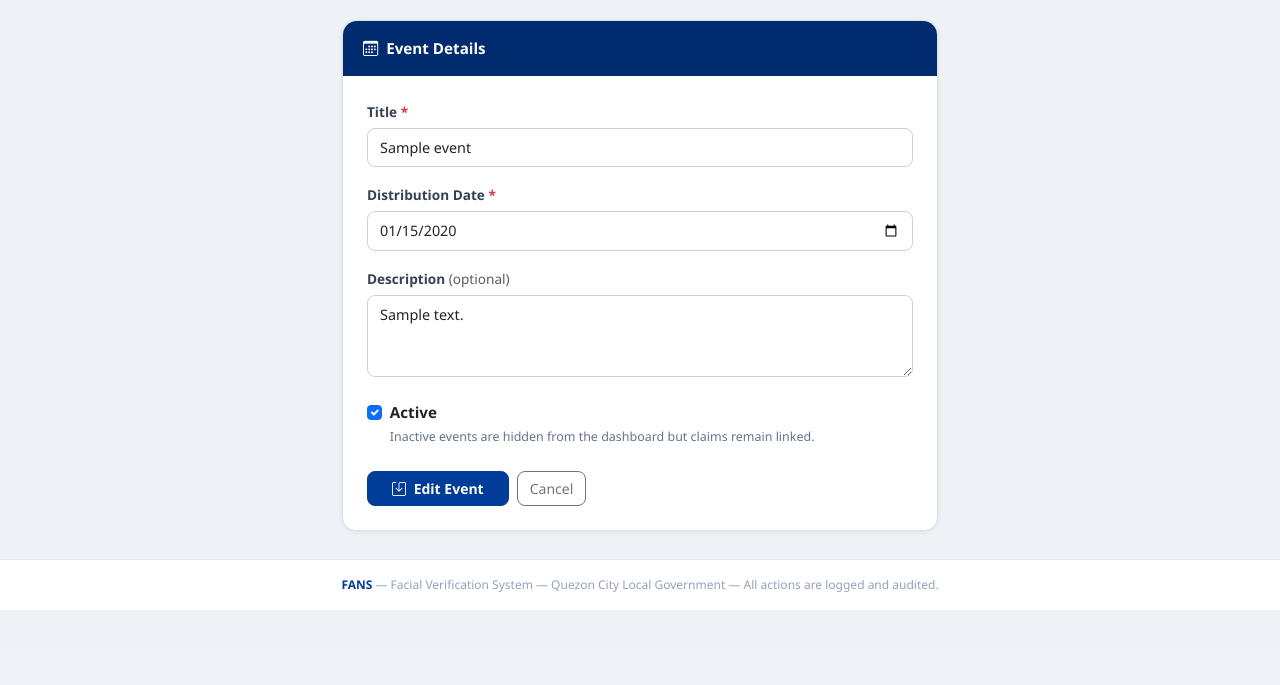
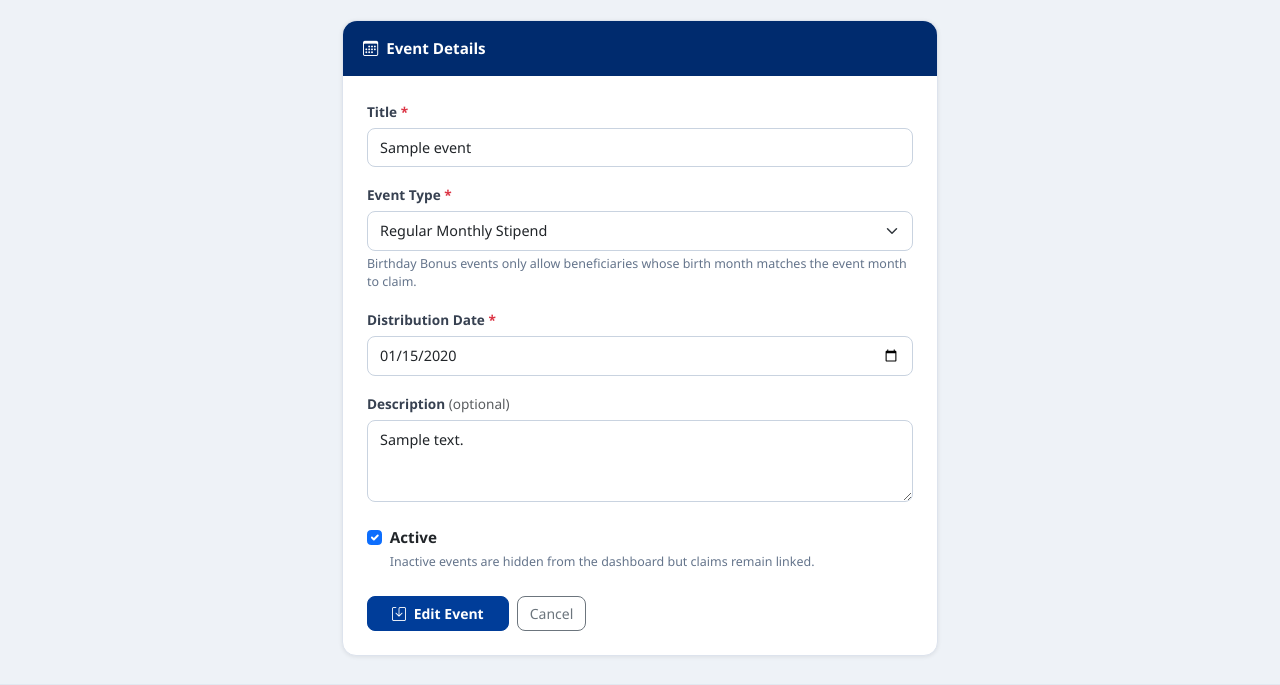
Before and after one commit to AEILEXE/FANS-C-A-Secure-FaceNet-Based-Facial-Verification-System-for-Senior-Citizen-Stipend-Distribution, a Django app: page /verification/stipend/00000000-0000-0000-0000-000000000001/edit/ in a window 1280 px wide. Shown: the part 152-837 px from the top of the page. Before the commit the page ends 762 px from the top, so only its background shows below. Run offline with Django 4.2, Linux system fonts and the light colour scheme; a user stored in the database is signed in; tables that the repository leaves empty hold one stand-in row (values such as "Sample post").

Commit message:
Add stipend event type & model load handling
Introduce a birthday_bonus event type for stipend payouts and improve face-recognition diagnostics. Changes include:

- Add StipendEvent.event_type with choices (regular / birthday_bonus), eligibility checks, and helper to get eligible beneficiaries; add migration verification/0004.
- Update views and templates to surface event_type (forms, lists, capture UI) and enforce birthday-event eligibility on verify_start; include audit log details when creating stipend events.
- Improve face_utils to detect TensorFlow vs keras-facenet load errors, store the model load error, expose get_model_load_error(), and fall back to a mock model with clearer warnings; surface errors in the config and capture UIs.
- Add migrations: accounts/0002 to record CustomUser.is_active change and logs/0002 to add an 'update' AuditLog action.
- Update requirements: pin numpy upper bound and switch to tensorflow-cpu==2.13.0 with guidance in README.
- Expand README with migrations reference and TensorFlow/Windows troubleshooting and explain mock vs demo modes.

These changes add birthday-bonus support and make verification failures easier to diagnose for demo and dev environments.

```diff
--- a/templates/verification/stipend_form.html
+++ b/templates/verification/stipend_form.html
@@ -39,6 +39,21 @@
         </div>
 
         <div class="mb-3">
+          <label class="form-label fw-semibold">Event Type <span class="text-danger">*</span></label>
+          <select name="event_type" class="form-select">
+            <option value="regular" {% if not event or event.event_type == 'regular' %}selected{% endif %}>
+              Regular Monthly Stipend
+            </option>
+            <option value="birthday_bonus" {% if event.event_type == 'birthday_bonus' %}selected{% endif %}>
+              Birthday Bonus
+            </option>
+          </select>
+          <div class="form-text">
+            Birthday Bonus events only allow beneficiaries whose birth month matches the event month to claim.
+          </div>
+        </div>
+
+        <div class="mb-3">
           <label class="form-label fw-semibold">Distribution Date <span class="text-danger">*</span></label>
           <input type="date" name="date" class="form-control"
                  value="{{ event.date|date:'Y-m-d'|default:'' }}" required>
--- a/verification/models.py
+++ b/verification/models.py
@@ -9,10 +9,27 @@ class StipendEvent(models.Model):
     Represents a stipend distribution schedule (e.g., monthly payout).
     Claims can be linked to a StipendEvent so logs show which payout period
     is being claimed.
+
+    event_type:
+      REGULAR      — standard monthly stipend; all active beneficiaries are eligible.
+      BIRTHDAY_BONUS — birthday bonus; only beneficiaries whose birth month matches
+                       the event month are eligible.
     """
+    EVENT_TYPE_REGULAR = 'regular'
+    EVENT_TYPE_BIRTHDAY = 'birthday_bonus'
+    EVENT_TYPE_CHOICES = [
+        (EVENT_TYPE_REGULAR, 'Regular Monthly Stipend'),
+        (EVENT_TYPE_BIRTHDAY, 'Birthday Bonus'),
+    ]
+
     id = models.UUIDField(primary_key=True, default=uuid.uuid4, editable=False)
     title = models.CharField(max_length=200)
     date = models.DateField()
+    event_type = models.CharField(
+        max_length=30,
+        choices=EVENT_TYPE_CHOICES,
+        default=EVENT_TYPE_REGULAR,
+    )
     description = models.TextField(blank=True)
     is_active = models.BooleanField(default=True)
     created_by = models.ForeignKey(
@@ -30,6 +47,26 @@ class StipendEvent(models.Model):
 
     def __str__(self):
         return f'{self.title} ({self.date})'
+
+    def is_beneficiary_eligible(self, beneficiary) -> bool:
+        """
+        Returns True if the beneficiary is eligible for this stipend event.
+        For BIRTHDAY_BONUS events, the beneficiary's birth month must match the event month.
+        """
+        if self.event_type == self.EVENT_TYPE_BIRTHDAY:
+            return beneficiary.date_of_birth.month == self.date.month
+        return True
+
+    def get_eligible_beneficiaries(self):
+        """Returns a queryset of active beneficiaries eligible for this event."""
+        from beneficiaries.models import Beneficiary
+        qs = Beneficiary.objects.filter(
+            status=Beneficiary.STATUS_ACTIVE,
+            consent_given=True,
+        )
+        if self.event_type == self.EVENT_TYPE_BIRTHDAY:
+            qs = qs.filter(date_of_birth__month=self.date.month)
+        return qs
 
 
 class FaceEmbedding(models.Model):
--- a/verification/views.py
+++ b/verification/views.py
@@ -16,6 +16,7 @@ from .face_utils import (
     load_image_from_bytes,
     detect_and_align_face,
     is_using_mock_model,
+    get_model_load_error,
 )
 from .liveness import (
     run_full_liveness_check,
@@ -80,6 +81,20 @@ def verify_start(request, pk):
     today = timezone.now().date()
     active_event = StipendEvent.objects.filter(is_active=True, date=today).first()
 
+    # Birthday bonus eligibility check: if today's event is a birthday bonus,
+    # only beneficiaries whose birth month matches the event month can claim via face scan.
+    if (active_event
+            and active_event.event_type == StipendEvent.EVENT_TYPE_BIRTHDAY
+            and claimant_type == VerificationAttempt.CLAIMANT_BENEFICIARY):
+        if not active_event.is_beneficiary_eligible(beneficiary):
+            from django.contrib import messages
+            messages.error(
+                request,
+                f'{beneficiary.full_name} is not eligible for this Birthday Bonus event. '
+                f'Only beneficiaries born in {active_event.date.strftime("%B")} are eligible.'
+            )
+            return redirect('verification:verify_select')
+
     if claimant_type == VerificationAttempt.CLAIMANT_REPRESENTATIVE:
         if not beneficiary.has_representative:
             from django.contrib import messages
@@ -130,6 +145,10 @@ def verify_start(request, pk):
     liveness_required = getattr(django_settings, 'LIVENESS_REQUIRED', False)
     demo_mode = getattr(django_settings, 'DEMO_MODE', True)
 
+    using_mock = is_using_mock_model()
+    is_birthday_event = (
+        active_event and active_event.event_type == StipendEvent.EVENT_TYPE_BIRTHDAY
+    )
     return render(request, 'verification/verify_capture.html', {
         'beneficiary': beneficiary,
         'session_id': session_id,
@@ -139,7 +158,9 @@ def verify_start(request, pk):
         'liveness_required': liveness_required,
         'demo_mode': demo_mode,
         'active_event': active_event,
-        'using_mock': is_using_mock_model(),
+        'is_birthday_event': is_birthday_event,
+        'using_mock': using_mock,
+        'model_load_error': get_model_load_error() if using_mock else None,
     })
 
 
@@ -599,6 +620,7 @@ def verify_config(request):
 
     threshold_review_min = round(current_threshold * 0.85, 2)
     threshold_review_max = round(current_threshold - 0.01, 2)
+    using_mock = is_using_mock_model()
     return render(request, 'verification/config.html', {
         'current_threshold': current_threshold,
         'threshold_review_min': threshold_review_min,
@@ -607,7 +629,8 @@ def verify_config(request):
         'anti_spoof_threshold': getattr(django_settings, 'ANTI_SPOOF_THRESHOLD', 0.15),
         'demo_mode': demo_mode,
         'demo_threshold': getattr(django_settings, 'DEMO_THRESHOLD', 0.60),
-        'using_mock': is_using_mock_model(),
+        'using_mock': using_mock,
+        'model_load_error': get_model_load_error() if using_mock else None,
     })
 
 
@@ -638,6 +661,9 @@ def stipend_create(request):
         title = request.POST.get('title', '').strip()
         date_str = request.POST.get('date', '')
         description = request.POST.get('description', '').strip()
+        event_type = request.POST.get('event_type', StipendEvent.EVENT_TYPE_REGULAR)
+        if event_type not in (StipendEvent.EVENT_TYPE_REGULAR, StipendEvent.EVENT_TYPE_BIRTHDAY):
+            event_type = StipendEvent.EVENT_TYPE_REGULAR
 
         if not title or not date_str:
             from django.contrib import messages
@@ -655,13 +681,14 @@ def stipend_create(request):
         event = StipendEvent.objects.create(
             title=title,
             date=event_date,
+            event_type=event_type,
             description=description,
             created_by=request.user,
         )
         AuditLog.log(
             action=AuditLog.ACTION_CONFIG_CHANGE,
             user=request.user,
-            details={'stipend_event': title, 'date': str(event_date)},
+            details={'stipend_event': title, 'date': str(event_date), 'event_type': event_type},
             request=request
         )
         from django.contrib import messages
@@ -686,6 +713,9 @@ def stipend_edit(request, event_id):
         date_str = request.POST.get('date', '')
         description = request.POST.get('description', '').strip()
         is_active = request.POST.get('is_active') == 'on'
+        event_type = request.POST.get('event_type', StipendEvent.EVENT_TYPE_REGULAR)
+        if event_type not in (StipendEvent.EVENT_TYPE_REGULAR, StipendEvent.EVENT_TYPE_BIRTHDAY):
+            event_type = StipendEvent.EVENT_TYPE_REGULAR
 
         if not title or not date_str:
             from django.contrib import messages
@@ -701,6 +731,7 @@ def stipend_edit(request, event_id):
             return render(request, 'verification/stipend_form.html', {'action': 'Edit', 'event': event})
 
         event.title = title
+        event.event_type = event_type
         event.description = description
         event.is_active = is_active
         event.save()
```
Also changed, not shown: requirements.txt (+9 -2 lines), templates/verification/config.html (+57 -0 lines), templates/verification/stipend_list.html (+12 -1 lines), templates/verification/verify_capture.html (+14 -2 lines), verification/face_utils.py (+49 -15 lines), README.md, accounts/migrations/0002_customuser_is_active.py (added), logs/migrations/0002_auditlog_action_update.py (added), verification/migrations/0004_stipend_event_type.py (added).
